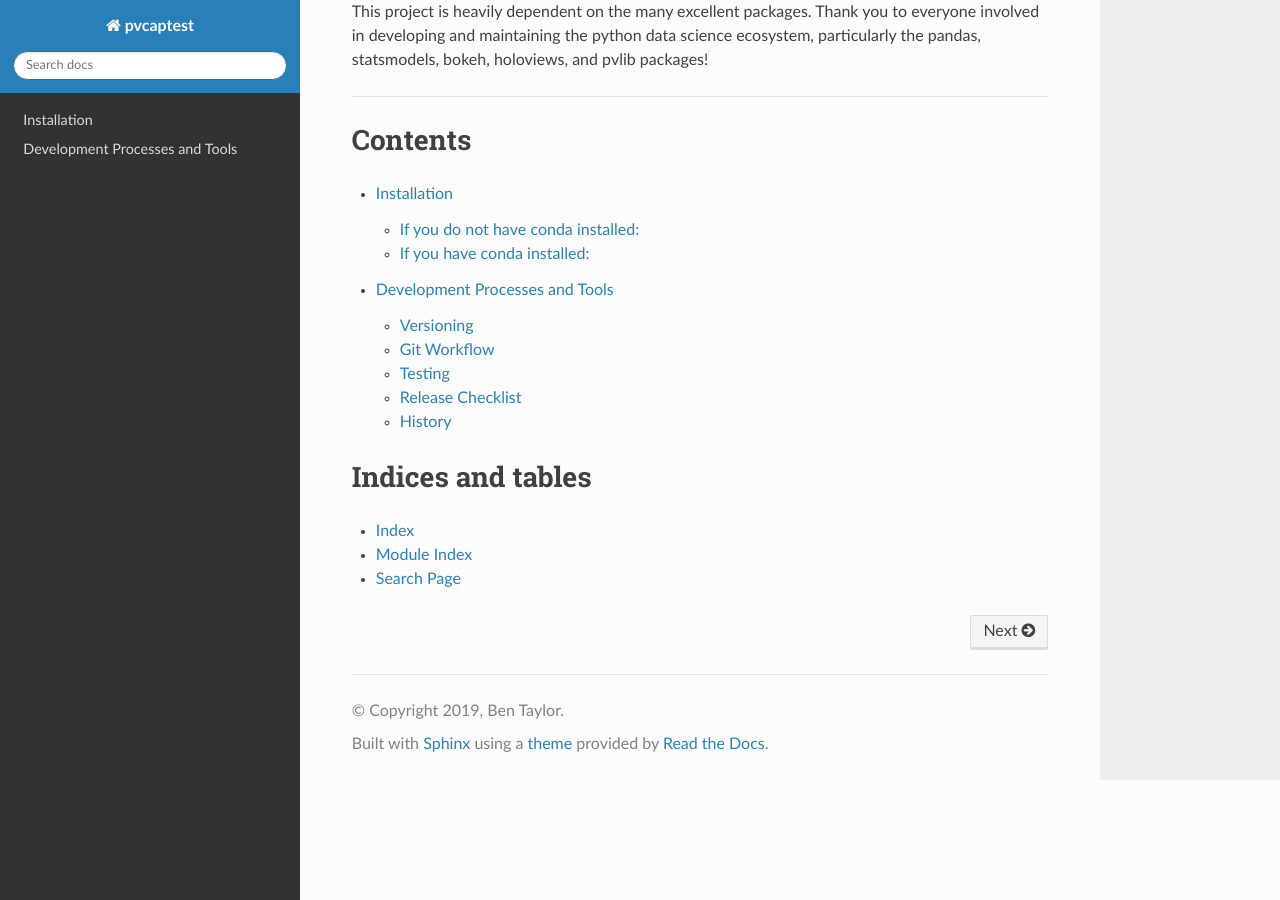
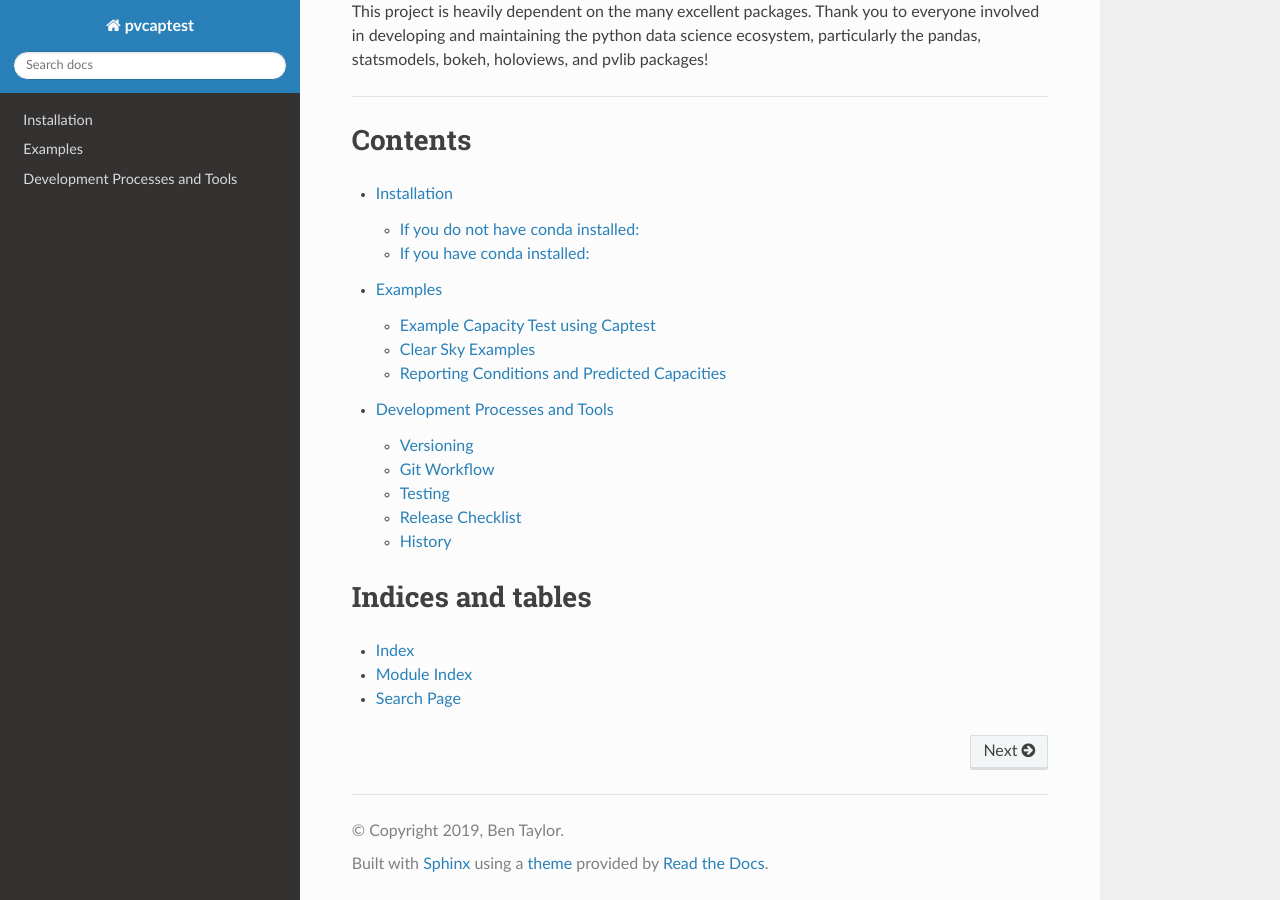
Before and after one commit to pvcaptest/pvcaptest, a Sphinx documentation site: the page built from docs/index.rst, in a window 1280 px wide and 900 px high, scrolled down 816 px. Built offline with Sphinx 7.4.7 and the Read the Docs theme 2.0.0, drawn with Linux system fonts in a browser that asks for light colours.

Commit message:
Added changelog to docs and examples to docs index.

```diff
--- a/docs/index.rst
+++ b/docs/index.rst
@@ -31,7 +31,10 @@
    :maxdepth: 2
 
    installation
+   examples
+   changelog
    release
+
 
 
 Indices and tables
```
Also changed, not shown: docs/changelog.md (added, +1 -0 lines).
